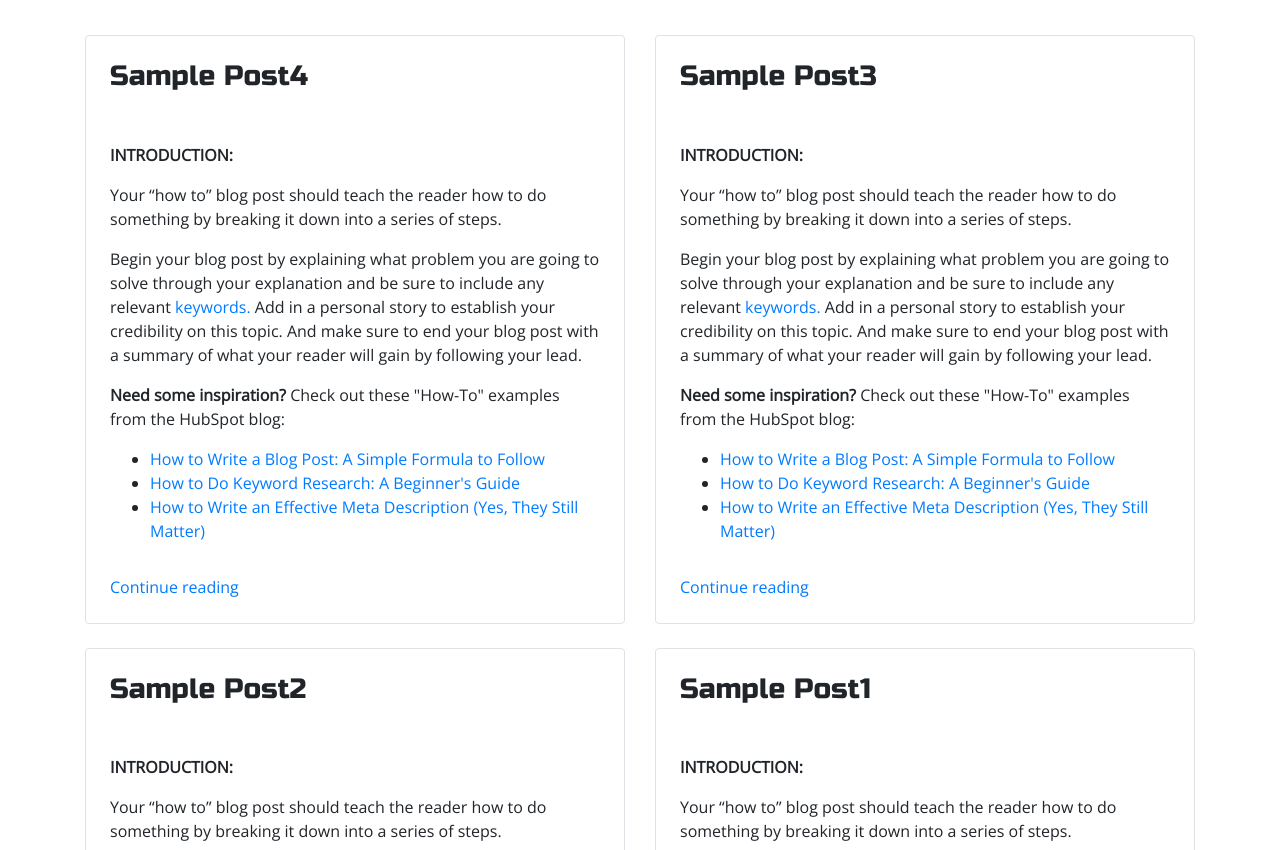
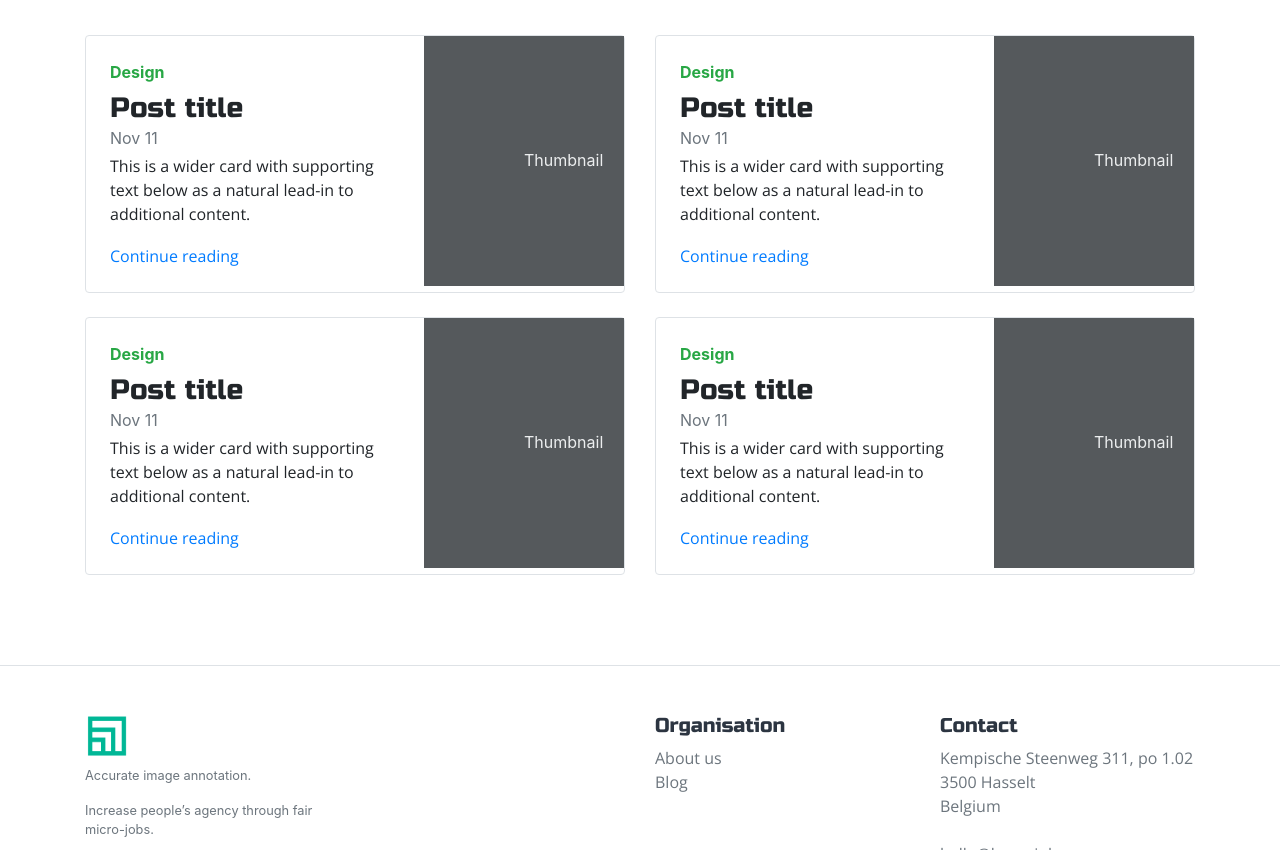
Before and after one commit to TheWebMonks/humainly-theme, a website: page blog.html in a window 1280 px wide. Shown: the part 310-1160 px from the top of the page. Drawn offline with nearby package versions, Linux system fonts and the light colour scheme.

Commit message:
write new index file

```diff
--- a/blog.html
+++ b/blog.html
@@ -54,111 +54,62 @@
                   <section id="white-ground" class="t-padding b-padding">
                     <div class="container">
                       <div class="row mb-2">
-
                         <div class="col-md-6">
                           <div class="row no-gutters border rounded overflow-hidden flex-md-row mb-4 shadow-sm h-md-250 position-relative">
                             <div class="col p-4 d-flex flex-column position-static">
-                              <h3 class="mb-0">Sample Post4</h3>
-                              <p class="mb-auto">
-
-
-                 </p><p><strong></strong></p>
-                 <hr>
-                 <p><strong>INTRODUCTION:</strong></p>
-                 <p>Your “how to” blog post should teach the reader how to do something by breaking it down into a series of steps.</p>
-                 <p>Begin your blog post by explaining what problem you are going to solve through your explanation and be sure to include any relevant <a href="https://app.hubspot.com/l/keywords">keywords.</a>&nbsp;Add in a personal story to establish your credibility on this topic. And make sure to end your blog post with a summary of what your reader will gain by following your lead.</p>
-                 <p><strong> Need some inspiration?</strong> Check out these "How-To" examples from the HubSpot blog:</p>
-                 <ul>
-                  <li><a href="//blog.hubspot.com/marketing/how-to-write-blog-post-simple-formula-ht">How to Write a Blog Post: A Simple Formula to Follow </a></li>
-                  <li><a href="//blog.hubspot.com/marketing/how-to-do-keyword-research-ht">How to Do Keyword Research: A Beginner's Guide</a></li>
-                  <li><a href="//blog.hubspot.com/marketing/how-to-write-meta-description-ht">How to Write an Effective Meta Description (Yes, They Still Matter) </a></li>
-                 </ul>
-
-               <p></p>
-                              <a href="https://blog.humainly.com/blog/sample-post4" class="stretched-link">Continue reading</a>
+                              <strong class="d-inline-block mb-2 text-success">Design</strong>
+                              <h3 class="mb-0">Post title</h3>
+                              <div class="mb-1 text-muted">Nov 11</div>
+                              <p class="mb-auto">This is a wider card with supporting text below as a natural lead-in to additional content.</p>
+                              <a href="/blog-content.html" class="stretched-link">Continue reading</a>
                             </div>
-
+                            <div class="col-auto d-none d-lg-block">
+                              <svg class="bd-placeholder-img" width="200" height="250" xmlns="http://www.w3.org/2000/svg" preserveAspectRatio="xMidYMid slice" focusable="false" role="img" aria-label="Placeholder: Thumbnail"><title>Placeholder</title><rect width="100%" height="100%" fill="#55595c"></rect><text x="50%" y="50%" fill="#eceeef" dy=".3em">Thumbnail</text></svg>
+                            </div>
                           </div>
                         </div>
-
                         <div class="col-md-6">
                           <div class="row no-gutters border rounded overflow-hidden flex-md-row mb-4 shadow-sm h-md-250 position-relative">
                             <div class="col p-4 d-flex flex-column position-static">
-                              <h3 class="mb-0">Sample Post3</h3>
-                              <p class="mb-auto">
-
-
-                 </p><p><strong></strong></p>
-                 <hr>
-                 <p><strong>INTRODUCTION:</strong></p>
-                 <p>Your “how to” blog post should teach the reader how to do something by breaking it down into a series of steps.</p>
-                 <p>Begin your blog post by explaining what problem you are going to solve through your explanation and be sure to include any relevant <a href="https://app.hubspot.com/l/keywords">keywords.</a>&nbsp;Add in a personal story to establish your credibility on this topic. And make sure to end your blog post with a summary of what your reader will gain by following your lead.</p>
-                 <p><strong> Need some inspiration?</strong> Check out these "How-To" examples from the HubSpot blog:</p>
-                 <ul>
-                  <li><a href="//blog.hubspot.com/marketing/how-to-write-blog-post-simple-formula-ht">How to Write a Blog Post: A Simple Formula to Follow </a></li>
-                  <li><a href="//blog.hubspot.com/marketing/how-to-do-keyword-research-ht">How to Do Keyword Research: A Beginner's Guide</a></li>
-                  <li><a href="//blog.hubspot.com/marketing/how-to-write-meta-description-ht">How to Write an Effective Meta Description (Yes, They Still Matter) </a></li>
-                 </ul>
-
-               <p></p>
-                              <a href="https://blog.humainly.com/blog/sample-post3" class="stretched-link">Continue reading</a>
+                              <strong class="d-inline-block mb-2 text-success">Design</strong>
+                              <h3 class="mb-0">Post title</h3>
+                              <div class="mb-1 text-muted">Nov 11</div>
+                              <p class="mb-auto">This is a wider card with supporting text below as a natural lead-in to additional content.</p>
+                              <a href="/blog-content.html" class="stretched-link">Continue reading</a>
                             </div>
-
+                            <div class="col-auto d-none d-lg-block">
+                              <svg class="bd-placeholder-img" width="200" height="250" xmlns="http://www.w3.org/2000/svg" preserveAspectRatio="xMidYMid slice" focusable="false" role="img" aria-label="Placeholder: Thumbnail"><title>Placeholder</title><rect width="100%" height="100%" fill="#55595c"></rect><text x="50%" y="50%" fill="#eceeef" dy=".3em">Thumbnail</text></svg>
+                            </div>
                           </div>
                         </div>
-
                         <div class="col-md-6">
                           <div class="row no-gutters border rounded overflow-hidden flex-md-row mb-4 shadow-sm h-md-250 position-relative">
                             <div class="col p-4 d-flex flex-column position-static">
-                              <h3 class="mb-0">Sample Post2</h3>
-                              <p class="mb-auto">
-
-
-                 </p><p><strong></strong></p>
-                 <hr>
-                 <p><strong>INTRODUCTION:</strong></p>
-                 <p>Your “how to” blog post should teach the reader how to do something by breaking it down into a series of steps.</p>
-                 <p>Begin your blog post by explaining what problem you are going to solve through your explanation and be sure to include any relevant <a href="https://app.hubspot.com/l/keywords">keywords.</a>&nbsp;Add in a personal story to establish your credibility on this topic. And make sure to end your blog post with a summary of what your reader will gain by following your lead.</p>
-                 <p><strong> Need some inspiration?</strong> Check out these "How-To" examples from the HubSpot blog:</p>
-                 <ul>
-                  <li><a href="//blog.hubspot.com/marketing/how-to-write-blog-post-simple-formula-ht">How to Write a Blog Post: A Simple Formula to Follow </a></li>
-                  <li><a href="//blog.hubspot.com/marketing/how-to-do-keyword-research-ht">How to Do Keyword Research: A Beginner's Guide</a></li>
-                  <li><a href="//blog.hubspot.com/marketing/how-to-write-meta-description-ht">How to Write an Effective Meta Description (Yes, They Still Matter) </a></li>
-                 </ul>
-
-               <p></p>
-                              <a href="https://blog.humainly.com/blog/sample-post2" class="stretched-link">Continue reading</a>
+                              <strong class="d-inline-block mb-2 text-success">Design</strong>
+                              <h3 class="mb-0">Post title</h3>
+                              <div class="mb-1 text-muted">Nov 11</div>
+                              <p class="mb-auto">This is a wider card with supporting text below as a natural lead-in to additional content.</p>
+                              <a href="/blog-content.html" class="stretched-link">Continue reading</a>
                             </div>
-
+                            <div class="col-auto d-none d-lg-block">
+                              <svg class="bd-placeholder-img" width="200" height="250" xmlns="http://www.w3.org/2000/svg" preserveAspectRatio="xMidYMid slice" focusable="false" role="img" aria-label="Placeholder: Thumbnail"><title>Placeholder</title><rect width="100%" height="100%" fill="#55595c"></rect><text x="50%" y="50%" fill="#eceeef" dy=".3em">Thumbnail</text></svg>
+                            </div>
                           </div>
                         </div>
-
                         <div class="col-md-6">
                           <div class="row no-gutters border rounded overflow-hidden flex-md-row mb-4 shadow-sm h-md-250 position-relative">
                             <div class="col p-4 d-flex flex-column position-static">
-                              <h3 class="mb-0">Sample Post1</h3>
-                              <p class="mb-auto">
-
-
-                 </p><p><strong></strong></p>
-                 <hr>
-                 <p><strong>INTRODUCTION:</strong></p>
-                 <p>Your “how to” blog post should teach the reader how to do something by breaking it down into a series of steps.</p>
-                 <p>Begin your blog post by explaining what problem you are going to solve through your explanation and be sure to include any relevant <a href="https://app.hubspot.com/l/keywords">keywords.</a>&nbsp;Add in a personal story to establish your credibility on this topic. And make sure to end your blog post with a summary of what your reader will gain by following your lead.</p>
-                 <p><strong> Need some inspiration?</strong> Check out these "How-To" examples from the HubSpot blog:</p>
-                 <ul>
-                  <li><a href="//blog.hubspot.com/marketing/how-to-write-blog-post-simple-formula-ht">How to Write a Blog Post: A Simple Formula to Follow </a></li>
-                  <li><a href="//blog.hubspot.com/marketing/how-to-do-keyword-research-ht">How to Do Keyword Research: A Beginner's Guide</a></li>
-                  <li><a href="//blog.hubspot.com/marketing/how-to-write-meta-description-ht">How to Write an Effective Meta Description (Yes, They Still Matter) </a></li>
-                 </ul>
-
-               <p></p>
-                              <a href="https://blog.humainly.com/blog/sample-post1" class="stretched-link">Continue reading</a>
+                              <strong class="d-inline-block mb-2 text-success">Design</strong>
+                              <h3 class="mb-0">Post title</h3>
+                              <div class="mb-1 text-muted">Nov 11</div>
+                              <p class="mb-auto">This is a wider card with supporting text below as a natural lead-in to additional content.</p>
+                              <a href="/blog-content.html" class="stretched-link">Continue reading</a>
                             </div>
-
+                            <div class="col-auto d-none d-lg-block">
+                              <svg class="bd-placeholder-img" width="200" height="250" xmlns="http://www.w3.org/2000/svg" preserveAspectRatio="xMidYMid slice" focusable="false" role="img" aria-label="Placeholder: Thumbnail"><title>Placeholder</title><rect width="100%" height="100%" fill="#55595c"></rect><text x="50%" y="50%" fill="#eceeef" dy=".3em">Thumbnail</text></svg>
+                            </div>
                           </div>
                         </div>
-
                       </div>
                     </div>
                   </section>
```
Also changed, not shown: blog-content.html (+6 -9 lines), terms.html (+1 -2 lines).
